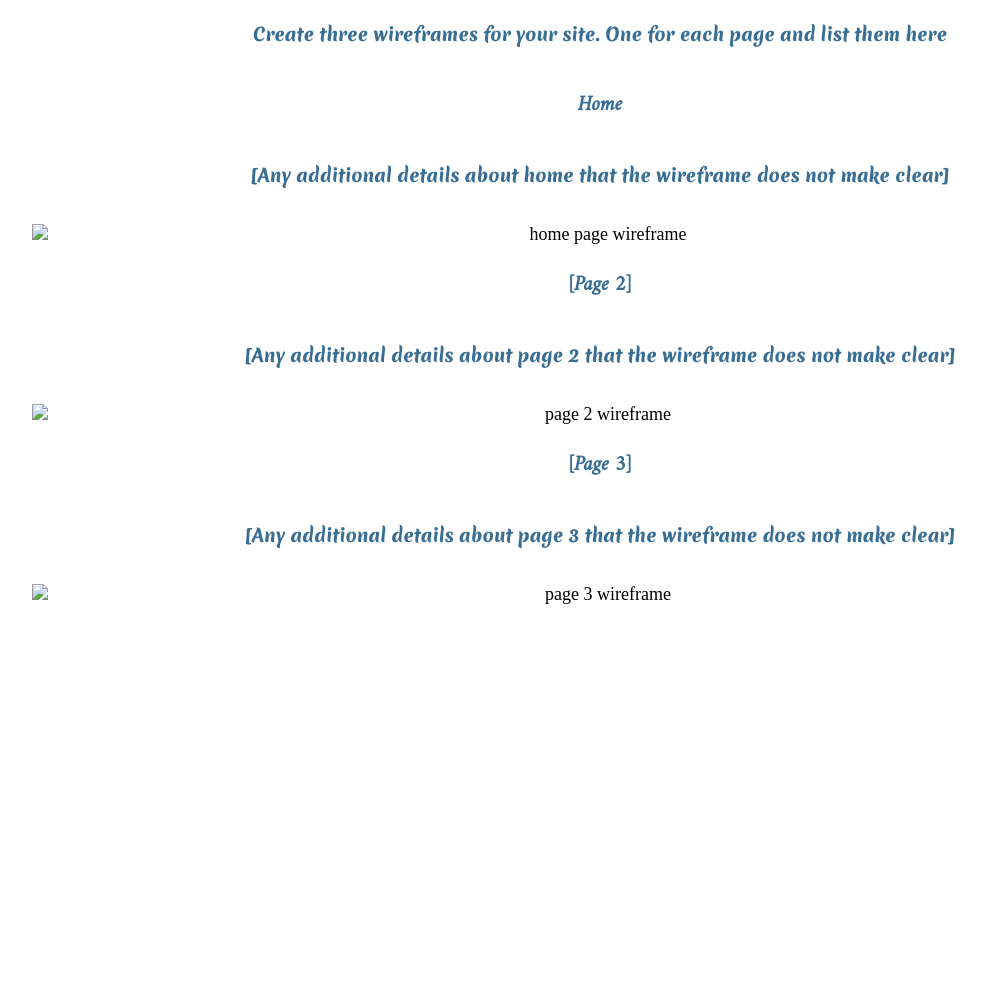
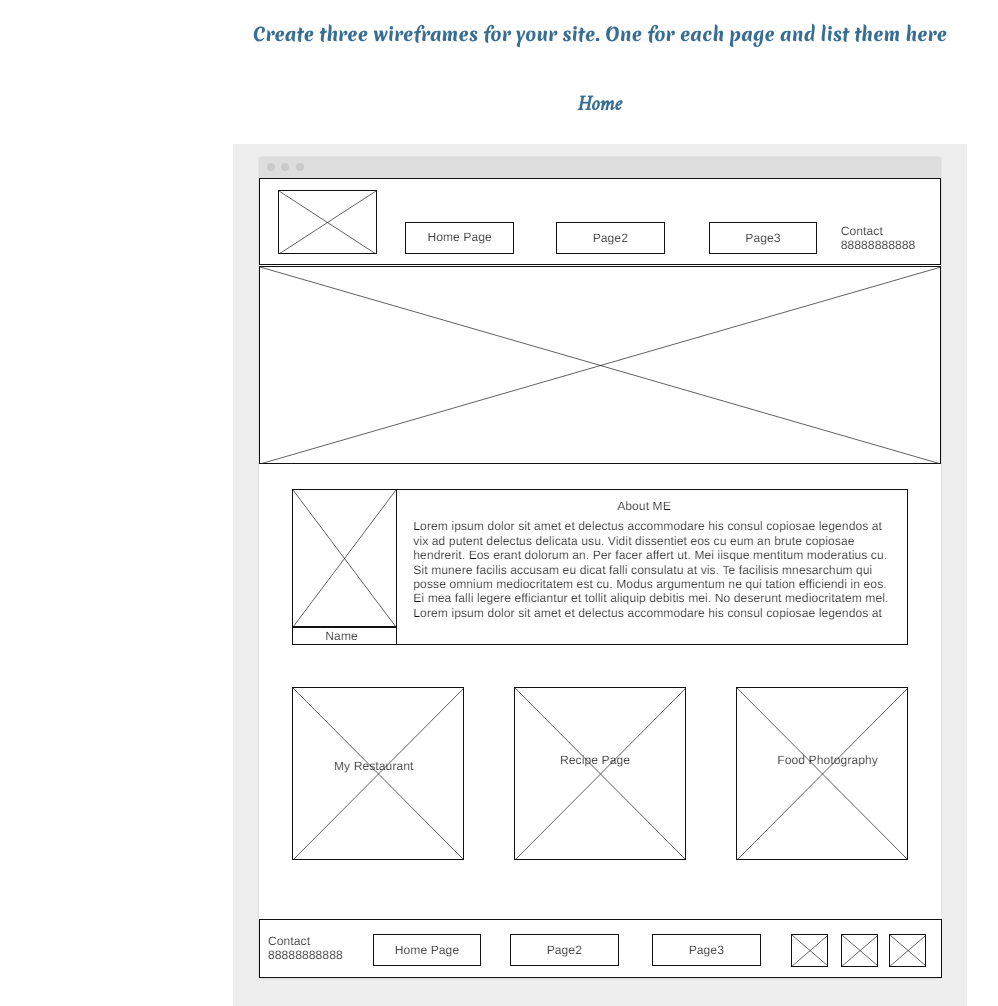
Before and after one commit to CobotWong1/WDD130, a plain HTML site: page personal-site/site-plan.html in a window 1280 px wide. Shown: the part 8476-9482 px from the top of the page, without its empty margins (40-1038 px from the left). Before the commit the page ends 9153 px from the top, so only its background shows below. Drawn offline with Linux system fonts and the light colour scheme.

Commit message:
persona lsite

```diff
--- a/personal-site/site-plan.html
+++ b/personal-site/site-plan.html
@@ -189,22 +189,16 @@ opening and closing time:
         Create three wireframes for your site. One for each page and list them here</p>
 
       <h3>Home</h3>
-      <p>
-        [Any additional details about home that the wireframe does not make clear]
-      </p>
-      <img src="#" alt="home page wireframe">
+
+      <img src="images/home page.png" alt="home page wireframe">
 
       <h3>[Page 2]</h3>
-      <p>
-        [Any additional details about page 2 that the wireframe does not make clear]
-      </p>
-      <img src="#" alt="page 2 wireframe">
+
+      <img src="images/page2.png" alt="page 2 wireframe">
 
       <h3>[Page 3]</h3>
-      <p>
-        [Any additional details about page 3 that the wireframe does not make clear]
-      </p>
-      <img src="#" alt="page 3 wireframe">
+
+      <img src="images/page3.png" alt="page 3 wireframe">
     </main>
   </body>
 
```
Also changed, not shown: index.html (+1 -1 lines), personal-site/images/home page.png (added), personal-site/images/page2.png (added), personal-site/images/page3.png (added).
